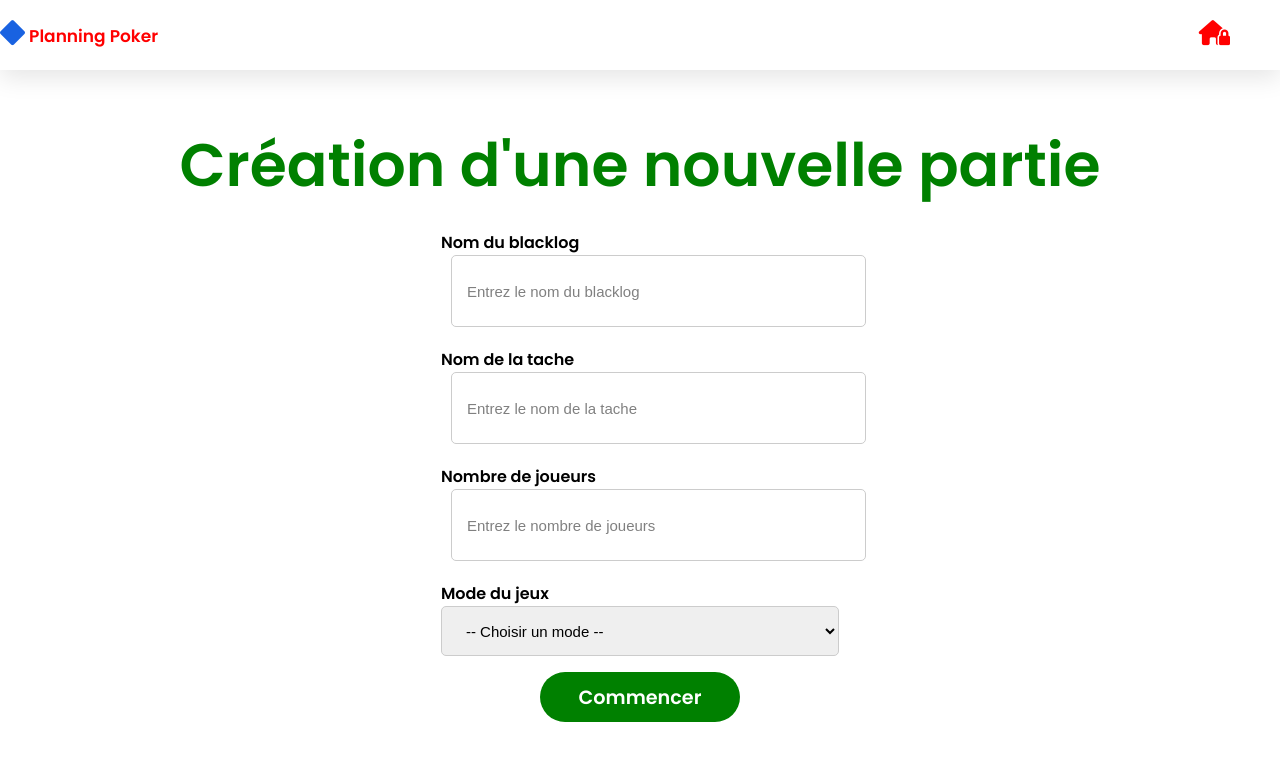
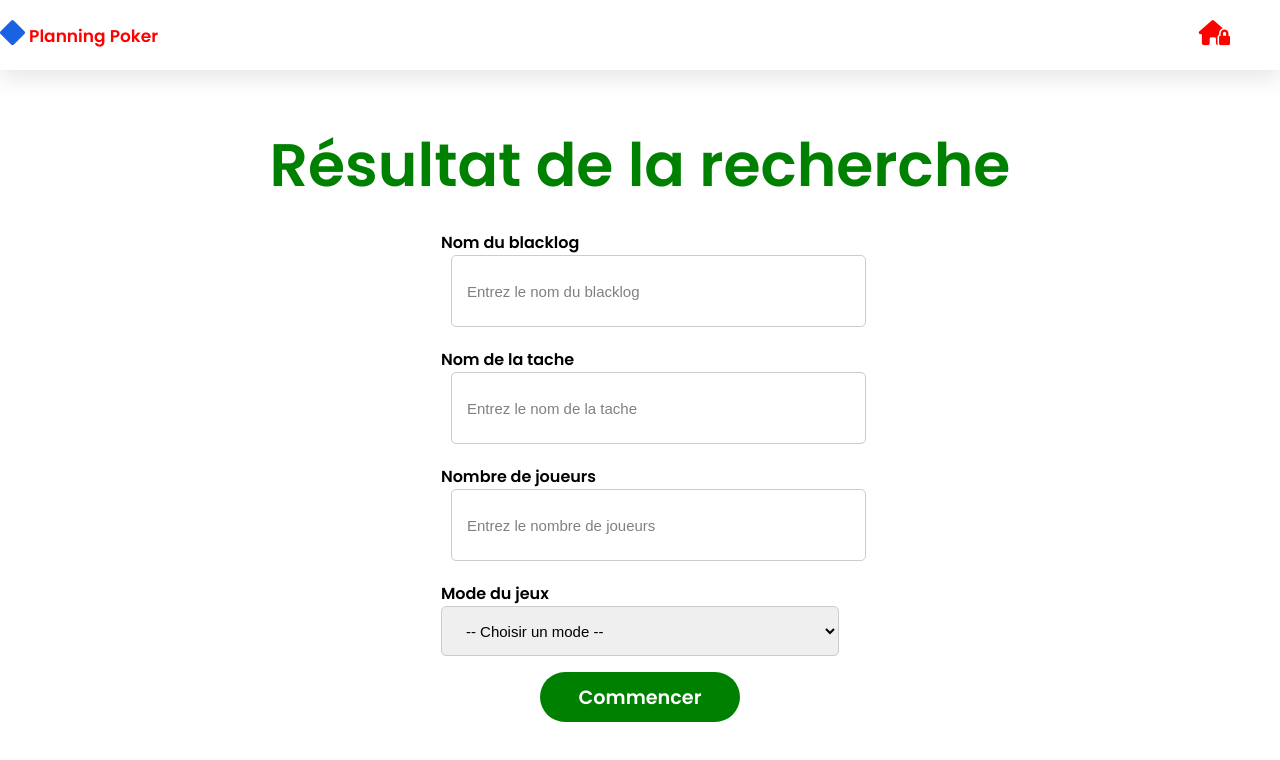
Before and after one commit to mokrani-islam/Application_de_Planning-poker, a website: page View/Creation.html in a window 1280 px wide. Drawn offline with Linux system fonts and the light colour scheme.

Commit message:
add commentaires

```diff
--- a/View/Creation.html
+++ b/View/Creation.html
@@ -41,7 +41,7 @@
        window.location.href = '../View/index.html';
    }}
 </script>
-   <p style="text-align: center;  margin-top: 50px; font-size: 60px; font-family:Poppins,sans-serif; margin-bottom: 0;"  > Création d'une nouvelle partie</p>
+   <p style="text-align: center;  margin-top: 50px; font-size: 60px; font-family:Poppins,sans-serif; margin-bottom: 0;"  > Résultat de la recherche</p>
 
 <div class="container">
 
```
Also changed, not shown: View/index.html (+1 -1 lines).
